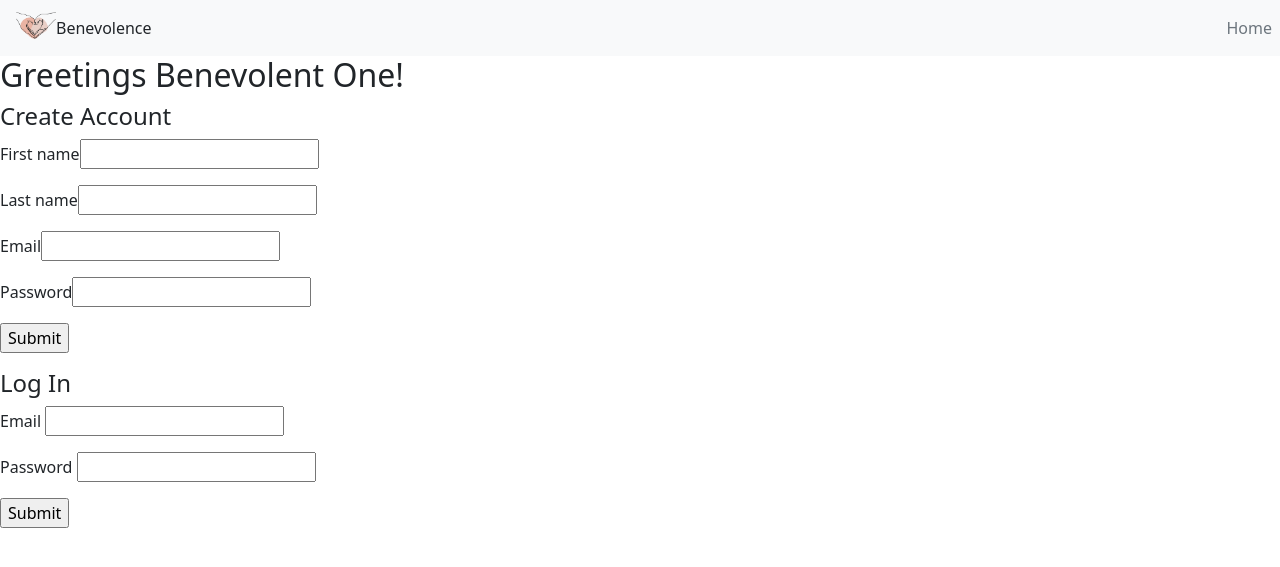
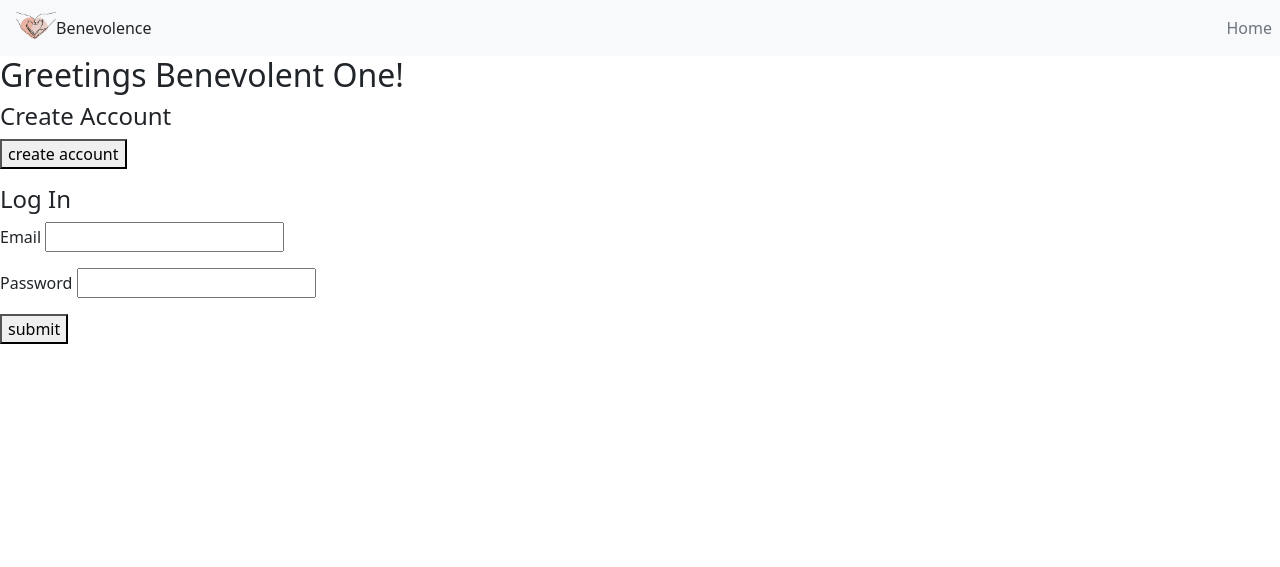
Before and after one commit to ShannaSmith/benevolence, a Flask app: page / in a window 1280 px wide. Shown: the top 567 px of the page. Run offline with Flask 2, Linux system fonts and the light colour scheme.

Commit message:
make create account form appear with btn click

```diff
--- a/static/css/styles.css
+++ b/static/css/styles.css
@@ -7,4 +7,6 @@ ul{
 .navbar-nav .active .nav-item .nav-link .link-secondary .sr-only a{
     color:blue !important;
 }
+.hide{
+    display:none;
 }
--- /dev/null
+++ b/static/js/index.js
@@ -0,0 +1,29 @@
+$(document).ready(function () {
+    $("ul.navbar-nav > a").click(
+      function (e) {
+        $("ul.navbar-nav > a").removeClass(
+          "active");
+        $("ul.navbar-nav > a").css(
+          "color", "");
+
+        $(this).addClass("active");
+        $(this).css("color", "red");
+    });
+});
+
+const acctBtn = document.getElementById('new-acct');
+
+function showCreateAcct (evt) {
+    const form = document.getElementById('create-acct');
+    if (form.style.display === 'none'){
+        form.style.display = 'block';
+    }else{
+        form.style.display = 'none';
+        acctBtn.classList.add("hidden");
+    }
+
+};
+function showBtn(evt){
+    const btn = document.getElementById("new-acct");
+    btn.classList.remove('hidden');
+};
--- a/templates/base.html
+++ b/templates/base.html
@@ -44,7 +44,7 @@
     <script src="https://cdn.jsdelivr.net/npm/bootstrap@5.0.2/dist/js/bootstrap.bundle.min.js"
         integrity="sha384-gtEjrD/SeCtmISkJkNUaaKMoLD0//ElJ19smozuHV6z3Iehds+3Ulb9Bn9Plx0x4"
         crossorigin="anonymous"></script>
-    <script src="/static/js/nav.js"></script>
+    <script src="/static/js/index.js"></script>
     {% endblock %}
 </body>
 {% block after_body %}{% endblock %}
--- a/templates/home_page.html
+++ b/templates/home_page.html
@@ -2,13 +2,13 @@
 {% block title %}Benevolence Home{% endblock title %}
 
 {% block body %}
-
+ <body>
         <h2>Greetings Benevolent One!</h2>
 
 
 
         <h4>Create Account</h4>
-        <form action="/users/new" method="POST">
+        <form action="/users/new" id="create-acct" class="hide" method="POST">
         <p>
             First name<input type="text" name=fname>
         </p>
@@ -22,11 +22,14 @@
             Password<input type="password" name="password">
         </p>
         <p>
-            <input type="submit">
+            <button id="submt-acct" onClick="showBtn()">submit </button>
         </p>
         </form>
+        <p>
+            <button id="new-acct"  onClick="showCreateAcct()">create account </button>
+        </p>
         <h4>Log In</h4>
-        <form action="/login" method="POST">
+        <form action="/login"  method="POST">
             <P>
                 Email <input type="text" name="email">
             </P>
@@ -34,7 +37,9 @@
                 Password <input type="password" name="password">
             </p>
             <p>
-                <input type="submit">
+                <button > submit</button>
              </p>
         </form>
+    <script src="../static/js/index.js"></script>
+    </body>
         {% endblock body %}
```
Also changed, not shown: static/js/nav.js (deleted, +0 -12 lines).
